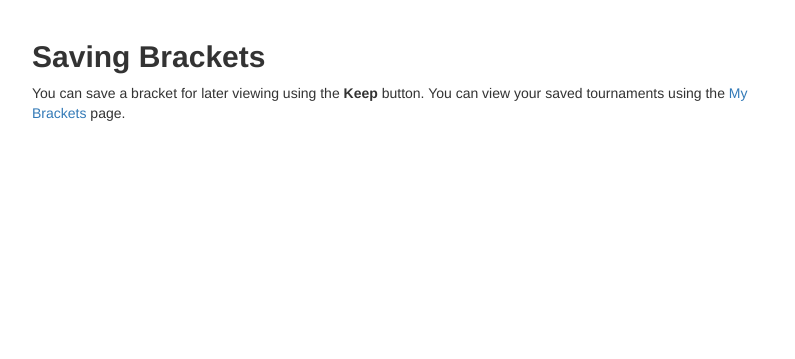
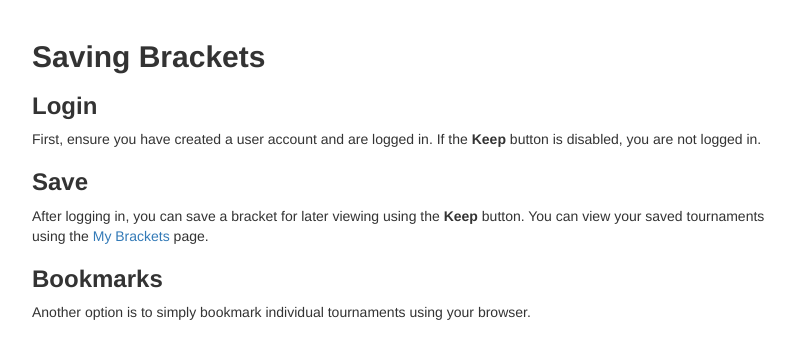
Before and after one commit to ez-p/madness, a Django app: page /tournament/help/save in a window 1280 px wide; the page is wider, and only the part inside the window is pictured. Shown: the part 52-411 px from the top of that part, without its empty margins (173-968 px from the left). Run offline with Django 3.2, Linux system fonts and the light colour scheme; some libraries are stand-ins or nearby versions.

Commit message:
updated help

```diff
--- a/tournament/templates/help_save.html
+++ b/tournament/templates/help_save.html
@@ -2,6 +2,11 @@
 {% extends 'base.html' %}
 {% block content %}
 <h2 style="font-weight:bold;">Saving Brackets</h2>
-<p>You can save a bracket for later viewing using the <b>Keep</b> button.  You can view your saved tournaments
-using the <a href={% url 'my-brackets' %}>My Brackets</a> page.
+<h3 style="font-weight:bold;">Login</h3>
+<p>First, ensure you have created a user account and are logged in.  If the <b>Keep</b> button is disabled, you are not logged in.</p>
+<h3 style="font-weight:bold;">Save</h3>
+<p>After logging in, you can save a bracket for later viewing using the <b>Keep</b> button.  You can view your saved tournaments
+using the <a href={% url 'my-brackets' %}>My Brackets</a> page.</p>
+<h3 style="font-weight:bold;">Bookmarks</h3>
+<p>Another option is to simply bookmark individual tournaments using your browser.</p>
 {% endblock %}
--- a/tournament/templates/view.html
+++ b/tournament/templates/view.html
@@ -11,7 +11,11 @@
     </div>
 <br>
 {% if not is_saved %}
-   <a class="btn btn-primary" href={% url 'save-result' tourney.id %} role="button">Keep</a>
+    {% if request.user.is_authenticated %}
+	<a class="btn btn-primary" href={% url 'save-result' tourney.id %} role="button">Keep</a>
+    {% else %}
+	<a class="btn btn-primary disabled" href={% url 'save-result' tourney.id %} role="button">Keep</a>
+    {% endif %}
 {% endif %}
 <a class="btn btn-primary" href={% url 'view-full-result' tourney.id %} role="button">Show Full</a>
 <!-- a class="btn btn-primary" href={% url 'print-bracket' tourney.id %} role="button">Print</a-->
```
